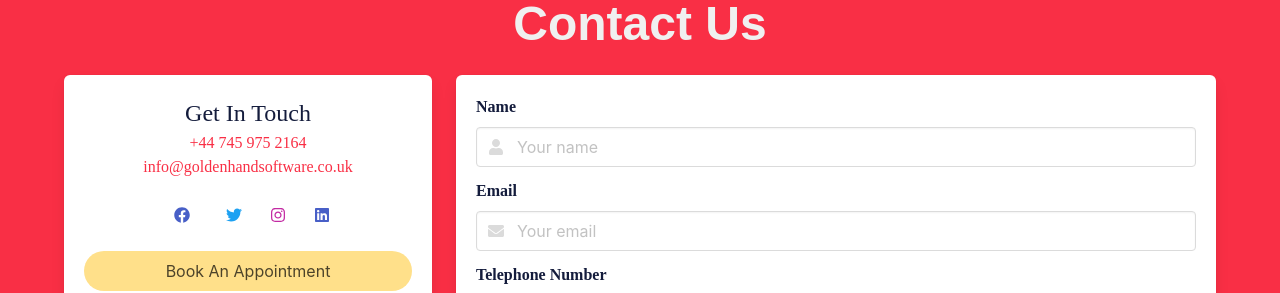
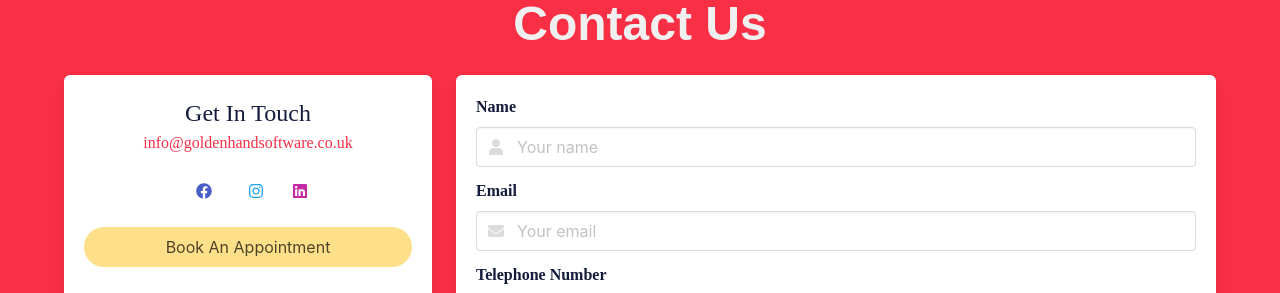
Before and after one commit to mrwormhole/Goldenhand-NextJS, a Next.js app: page / in a window 1280 px wide. Shown: the part 7820-8113 px from the top of the page. Built offline with nearby package versions, Linux system fonts and the light colour scheme; a web font is replaced by a local one.

Commit message:
remove twitter

```diff
--- a/components/contact.tsx
+++ b/components/contact.tsx
@@ -1,11 +1,11 @@
 import Form from './form'
 import { FontAwesomeIcon } from '@fortawesome/react-fontawesome'
-import { faFacebook, faTwitter, faInstagram, faLinkedin } from '@fortawesome/free-brands-svg-icons'
+import { faFacebook, faInstagram, faLinkedin } from '@fortawesome/free-brands-svg-icons'
 import { IconProp } from '@fortawesome/fontawesome-svg-core'
 
 export type SocialLinks = {
     facebookURL: string
-    twitterURL: string
+    twitterURL: string // deprecated
     instagramURL: string
     linkedinURL: string
 }
@@ -20,15 +20,11 @@ export default function Contact(props: {socialLinks : SocialLinks}) {
                     <div className="tile is-4 is-vertical is-parent">
                         <div className="tile is-child box">
                             <p className="small-title">Get In Touch</p>
-                            <h5>+44 745 975 2164</h5>
                             <h5>info@goldenhandsoftware.co.uk</h5>
                             <nav className="level is-mobile  mb-3 mt-3">
                                 <div className="level is-mobile" style={{margin: "auto"}}>
                                     <a href={socialLinks.facebookURL} className="level-item">
                                         <span className="icon is-large"><FontAwesomeIcon icon={faFacebook as IconProp} /></span>
-                                    </a>
-                                    <a href={socialLinks.twitterURL} className="level-item">
-                                        <span className="icon is-medium"><FontAwesomeIcon icon={faTwitter as IconProp} /></span>
                                     </a>
                                     <a href={socialLinks.instagramURL} className="level-item">
                                         <span className="icon is-medium"><FontAwesomeIcon icon={faInstagram as IconProp} /></span>
```
